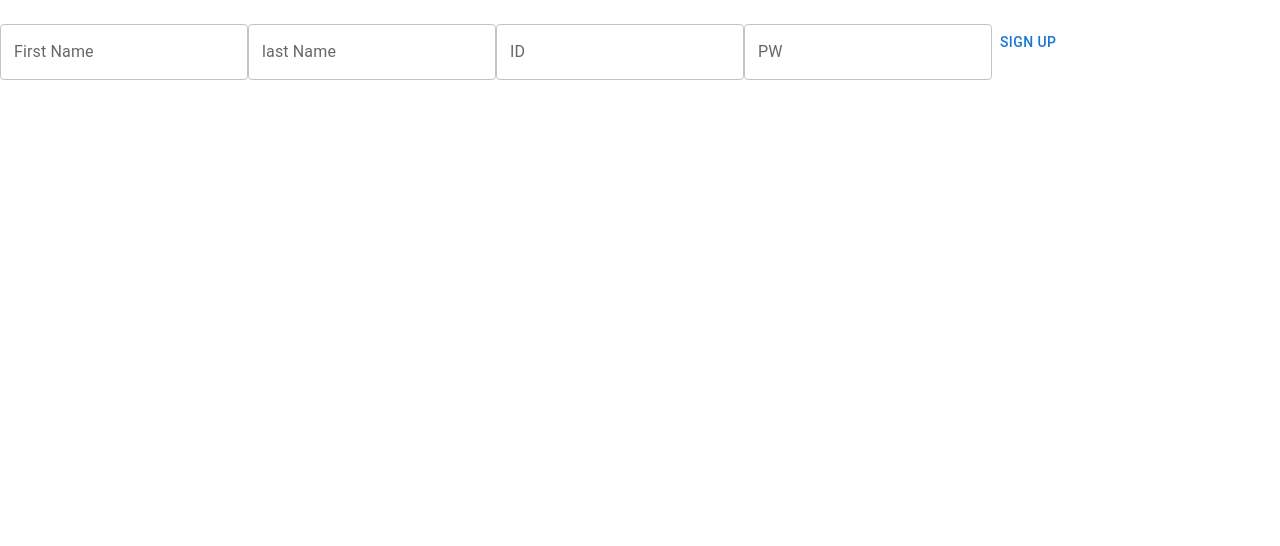
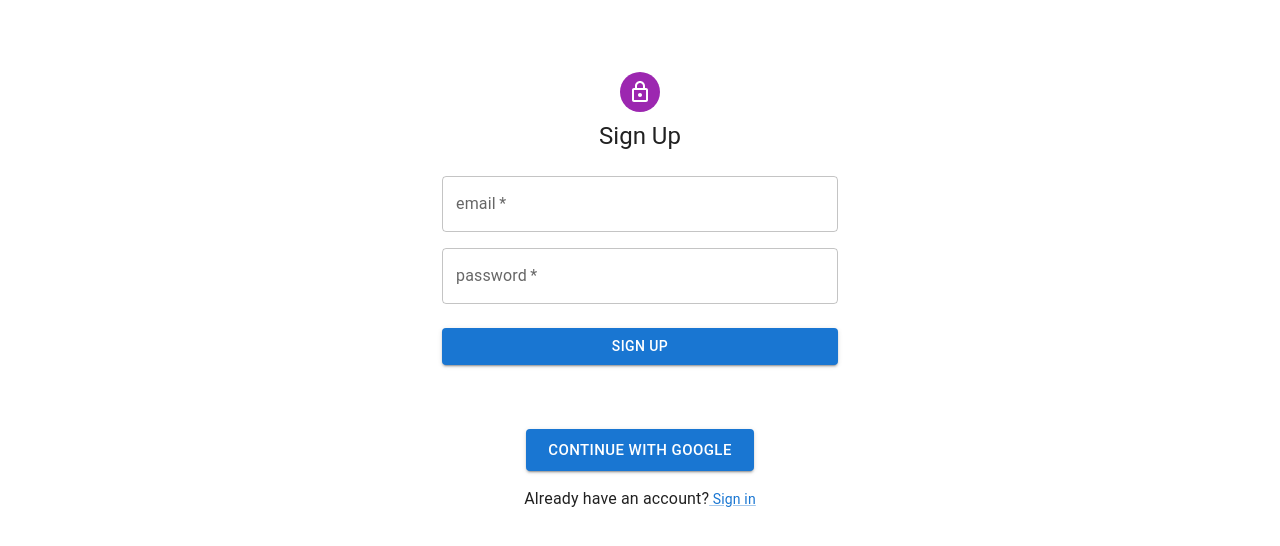
Before and after one commit to CS350-team6/elearning-platform-front, a Next.js app: page /register in a window 1280 px wide. Shown: the top 546 px of the page. Built offline with nearby package versions, Linux system fonts and the light colour scheme.

Commit message:
login, register ui

```diff
--- a/src/app/login/display.tsx
+++ b/src/app/login/display.tsx
@@ -21,7 +21,7 @@ import { ConstructionOutlined } from '@mui/icons-material';
 
 const defaultTheme = createTheme();
 interface MyProps{
-  getData: (name: string, email: string) => Promise<boolean>;
+  getData: (name: string, email: string) => Promise<Object>;
 }
 
 export default function Main({getData}:MyProps) {
@@ -34,140 +34,75 @@ export default function Main({getData}:MyProps) {
     const handleSubmit = async (event: React.FormEvent<HTMLFormElement>) => {
       event.preventDefault();
 
+
+
       console.log("id : ", id)
       console.log("pw : ", pw)
 
-      const fetchedData = await fetchData();
-      if (fetchedData){
+      const fetchedData: object = await fetchData();
+
+      if (fetchedData.result){
+        // console.log(fetchedData.loginToken); ## loginToken을 redux에 저장.
         setID('');
         setPW('');
         router.push('/main')
       } else {
+        setID('');
+        setPW('');
         setErrorMessage('Invalid ID or password');
         return;
       }
 
-
-
     };
 
-    async function fetchData() {
+    async function fetchData(): Promise<object> {
       const data_ = await getData(id, pw);
       return data_;
     }
 
   return (
+
+    <ThemeProvider theme={defaultTheme}>
+      <Container component="main" maxWidth="xs">
+        <CssBaseline />
+        <Box
+          sx={{
+            marginTop: 8,
+            display: 'flex',
+            flexDirection: 'column',
+            alignItems: 'center',
+          }}
+        >
+          <Avatar sx={{ m: 1, bgcolor: 'secondary.main' }}>
+            <LockOutlinedIcon />
+          </Avatar>
+          <Typography component="h1" variant="h5">
+            Sign in
+          </Typography>
           <Box component="form" noValidate onSubmit={handleSubmit} sx={{ mt: 3 }}>
-      <TextField id="ID" label="ID" name="ID"
+            <TextField id="ID" label="email" name="ID" margin='normal' required fullWidth
             value={id}  onChange={e => setID(e.target.value)} />
 
-      <TextField name="PW" label="PW" id="PW"
+            <TextField name="PW" label="password" id="PW" margin='normal' required fullWidth type="password"
               value={pw}  onChange={e => setPW(e.target.value)} />
 
-      <Button type="submit"> Login </Button>
-      <Link href="/pwReset" variant="body2">
+            <Button type="submit" fullWidth variant='contained' sx={{ mt: 3, mb: 2 }}> Login </Button>
+            <div style={{ display: 'flex', justifyContent: 'space-between' }}>
+              <Link href="/pwReset" variant="body2" style={{ textAlign: 'left' }}>
                 Forgot password?
               </Link>
-      <Link href="/register" variant="body2">
+              <Link href="/register" variant="body2" style={{ textAlign: 'right' }}>
                 {"Don't have an account? Sign Up"}
               </Link>
+
+            </div>
+            <div style={{ width: '100%', textAlign: 'center' }}>
               {errorMessage && <Typography color="error">{errorMessage}</Typography>}
+            </div>
           </Box>
+        </Box>
+      </Container>
+    </ThemeProvider>
 
   )
 };
-
-//     <ThemeProvider theme={defaultTheme}>
-//       <Container component="main" maxWidth="xs">
-//         <CssBaseline />
-//         <Box
-//           sx={{
-//             marginTop: 8,
-//             display: 'flex',
-//             flexDirection: 'column',
-//             alignItems: 'center',
-//           }}
-//         >
-//           <Avatar sx={{ m: 1, bgcolor: 'secondary.main' }}>
-//             <LockOutlinedIcon />
-//           </Avatar>
-//           <Typography component="h1" variant="h5">
-//             Sign up
-//           </Typography>
-
-//           <Box component="form" noValidate onSubmit={handleSubmit} sx={{ mt: 3 }}>
-//             <Grid container spacing={2}>
-//               <Grid item xs={12} sm={6}>
-//                 <TextField
-//                   autoComplete="given-name"
-//                   name="firstName"
-//                   required
-//                   fullWidth
-//                   id="firstName"
-//                   label="First Name"
-//                   autoFocus
-//                 />
-//               </Grid>
-//               <Grid item xs={12} sm={6}>
-//                 <TextField
-//                   required
-//                   fullWidth
-//                   id="lastName"
-//                   label="Last Name"
-//                   name="lastName"
-//                   autoComplete="family-name"
-//                 />
-//               </Grid>
-//               <Grid item xs={12}>
-//                 <TextField
-//                   required
-//                   fullWidth
-//                   id="ID"
-//                   label="ID"
-//                   name="ID"
-//                   autoComplete="ID"
-//                   value={id}
-//                   onChange={e => setID(e.target.value)}
-//                 />
-//               </Grid>
-//               <Grid item xs={12}>
-//                 <TextField
-//                   required
-//                   fullWidth
-//                   name="PW"
-//                   label="PW"
-//                   type="PW"
-//                   id="PW"
-//                   autoComplete="new-PW"
-//                   value={pw}
-//                   onChange={e => setPW(e.target.value)}
-//                 />
-//               </Grid>
-//               <Grid item xs={12}>
-//                 <FormControlLabel
-//                   control={<Checkbox value="allowExtraEmails" color="primary" />}
-//                   label="I want to receive inspiration, marketing promotions and updates via email."
-//                 />
-//               </Grid>
-//             </Grid>
-//             <Button
-//               type="submit"
-//               fullWidth
-//               variant="contained"
-//               sx={{ mt: 3, mb: 2 }}
-//             >
-//               Sign Up
-//             </Button>
-//             <Grid container justifyContent="flex-end">
-//               <Grid item>
-//                 <Link href="#" variant="body2">
-//                   Already have an account? Sign in
-//                 </Link>
-//               </Grid>
-//             </Grid>
-//           </Box>
-//         </Box>
-//       </Container>
-//     </ThemeProvider>
-//   );
-// }
--- a/src/app/login/page.tsx
+++ b/src/app/login/page.tsx
@@ -3,24 +3,35 @@ import Main from './display';
 
 export default function Login() {
 
-  async function getData(id: string, pw: string): Promise<boolean> {
+  async function getData(id: string, pw: string): Promise<object> {
     "use server"
 
     try {
-
+      // response를 boolean 형태로 받아와서 return response으로 바꾸기.
       const response = await axios.post('http://localhost:8000/users', {
-        name: id,
-        email: pw,
+        userId: id,
+        userPw: pw,
       }, {
         headers: {
           'Content-Type': 'application/json',
         },
       });
-      return true;
+
+      console.log("login page : ", response.data);
+      return response.data;
 
     } catch (error) {
-      console.error(error); // 에러 발생 시 에러를 출력
-      return false;
+      console.error(error);
+      type MyObject = {
+        result: boolean,
+        error: string,
+
+      }
+      const errorMsg: MyObject = {
+        result : false,
+        error : "error"
+      }
+      return errorMsg;
     }
 
   }
--- a/src/app/pwReset/display.tsx
+++ b/src/app/pwReset/display.tsx
@@ -1,49 +1,93 @@
 "use client";
+
+import { useRouter } from 'next/navigation';
+
+import Avatar from '@mui/material/Avatar';
+import Button from '@mui/material/Button';
+import CssBaseline from '@mui/material/CssBaseline';
+import TextField from '@mui/material/TextField';
+import FormControlLabel from '@mui/material/FormControlLabel';
+import Checkbox from '@mui/material/Checkbox';
+import Link from '@mui/material/Link';
+import Grid from '@mui/material/Grid';
 import Box from '@mui/material/Box';
-import TextField from '@mui/material/TextField';
-import Button from '@mui/material/Button';
-import Link from '@mui/material/Link';
+import LockOutlinedIcon from '@mui/icons-material/LockOutlined';
+import Typography from '@mui/material/Typography';
+import Container from '@mui/material/Container';
+import { createTheme, ThemeProvider } from '@mui/material/styles';
+import { ConstructionOutlined } from '@mui/icons-material';
+
+const defaultTheme = createTheme();
 
 import React, { useEffect, useState } from 'react';
 
 
 interface MyProps{
-  getData: (name: string) => Promise<string>;
+  getData: (name: string) => Promise<boolean>;
 }
 export default function Main({getData}: MyProps) {
     const [id, setID] = useState('');
-
-    const handleEmailSubmit = (event: React.FormEvent<HTMLFormElement>) => {
+    const router = useRouter();
+    const [errorMessage, setErrorMessage] = useState('');
+    const handleEmailSubmit = async (event: React.FormEvent<HTMLFormElement>) => {
         event.preventDefault();
 
-        fetchData();
+        const fetchedData = await fetchData();
 
-        setID('');
+        if (fetchedData){
+            router.push('/main')
+        } else {
+            setErrorMessage('Invalid email');
+            return;
+        }
+
 
       };
 
-    async function fetchData() {
+    async function fetchData(){
         const data_ = await getData(id);
-        console.log("send.tsx : ", data_);
+        return data_;
+
     }
     return (
+        <ThemeProvider theme={defaultTheme}>
+            <Container component="main" maxWidth="xs">
+                <CssBaseline />
+                <Box
+                    sx={{
+                    marginTop: 8,
+                    display: 'flex',
+                    flexDirection: 'column',
+                    alignItems: 'center',
+                    }}
+                >
+                    <Avatar sx={{ m: 1, bgcolor: 'secondary.main' }}>
+                        <LockOutlinedIcon />
+                    </Avatar>
+                    <Typography component="h1" variant="h5">
+                        reset password
+                    </Typography>
+
                     <Box>
                         <Box component="form" noValidate onSubmit={handleEmailSubmit} sx={{ mt: 3 }}>
-                <TextField id="ID" label="ID" name="ID"
+                            <TextField id="ID" label="email" name="ID"  margin='normal' required fullWidth
                             value={id}  onChange={e => setID(e.target.value)} />
-                <Button type="submit"> get a new password </Button>
+                            <Button type="submit" fullWidth variant='contained' sx={{ mt: 3, mb: 2 }}> get a new password </Button>
+                        </Box>
+                        {errorMessage && <Typography color="error">{errorMessage}</Typography>}
                     </Box>
 
-            <Box component="form" noValidate onSubmit={handleEmailSubmit} sx={{ mt: 3 }}>
-                <Button type="submit"> send again! </Button>
+
+                    <Box component="form" noValidate onSubmit={handleEmailSubmit} >
+                        <Button type="submit" fullWidth  sx={{ mt: 3, mb: 2 }}> send again </Button>
                     </Box>
-            <Link href="/login" variant="body2">
+                    <Link href="/login" variant="body2" style={{ textAlign: 'right' }}>
                         go to login
                     </Link>
 
-
                 </Box>
-
+            </Container>
+        </ThemeProvider>
 
       )
 }
--- a/src/app/pwReset/page.tsx
+++ b/src/app/pwReset/page.tsx
@@ -2,33 +2,31 @@ import Main from './display';
 import axios from 'axios';
 
 export default async function pwReset(){
-  async function getData(id: string): Promise<string> {
+  async function getData(email: string): Promise<boolean> {
     "use server"
 
     try {
 
       const response = await axios.post('http://localhost:8000/users', {
-        name: id,
-        email: '',
+        email: email,
       }, {
         headers: {
           'Content-Type': 'application/json',
         },
       });
       console.log("res : ",response.data);
-      return "send email"
+      return response.data.result
 
     } catch (error) {
       console.error(error); // 에러 발생 시 에러를 출력
 
     }
-    return "send fail";
+    return false;
   }
 
     return (
       <div>
         <Main getData={getData}/>
-        Here Display for pwreset
       </div>
     )
   }
--- a/src/app/register/display.tsx
+++ b/src/app/register/display.tsx
@@ -21,7 +21,7 @@ import { ConstructionOutlined } from '@mui/icons-material';
 
 const defaultTheme = createTheme();
 interface MyProps{
-  getData: (name: string, email: string) => Promise<string>;
+  getData: (name: string, email: string) => Promise<boolean>;
 }
 
 export default function Main({getData}:MyProps) {
@@ -33,13 +33,21 @@ export default function Main({getData}:MyProps) {
     const lastNameFieldRef = useRef<HTMLInputElement>(null);
     const firstNameFieldRef = useRef<HTMLInputElement>(null);
 
+    const [firstName, setFirstName] = useState('');
+    const [lastName, setLastName] = useState('');
     const [id, setID] = useState('');
     const [pw, setPW] = useState('');
-    const [lastName, setLastName] = useState('');
-    const [firstName, setFirstName] = useState('');
+
+
     const [data, setData] = useState<number>(1);
 
     const [errorMessage, setErrorMessage] = useState('');
+
+    const handleWithGoogleSubmit = async(event: React.FormEvent<HTMLFormElement>) => {
+
+      event.preventDefault();
+      router.push('/main')
+    }
 
     const handleSubmit = async (event: React.FormEvent<HTMLFormElement>) => {
       event.preventDefault();
@@ -80,7 +88,12 @@ export default function Main({getData}:MyProps) {
         router.push('/login')
 
       } else {
+        setID('');
+        setPW('');
+        setFirstName('');
+        setLastName('');
         setErrorMessage('Invalid ID or password');
+
         return;
       }
 
@@ -94,24 +107,61 @@ export default function Main({getData}:MyProps) {
     }
 
   return (
-    <Box component="form" noValidate onSubmit={handleSubmit} sx={{ mt: 3 }}>
-      <TextField name="firstName" id="firstName" label="First Name"
-      value={firstName} inputRef={firstNameFieldRef}  onChange={e => setFirstName(e.target.value)}/>
 
-      <TextField name="lastName" id="lastName" label="last Name"
-      value={lastName} inputRef={lastNameFieldRef} onChange={e => setLastName(e.target.value)}/>
+    <ThemeProvider theme={defaultTheme}>
+      <Container component="main" maxWidth="xs">
+        <CssBaseline />
+        <Box
+            sx={{
+              marginTop: 8,
+              display: 'flex',
+              flexDirection: 'column',
+              alignItems: 'center',
+            }}
+        >
+          <Avatar sx={{ m: 1, bgcolor: 'secondary.main' }}>
+            <LockOutlinedIcon />
+          </Avatar>
+          <Typography component="h1" variant="h5">
+            Sign Up
+          </Typography>
+          <Box component="form" noValidate onSubmit={handleSubmit} sx={{ mt: 3 }}>
+            <Grid container spacing={2}>
+
+              <Grid item xs={12}>
+                <TextField id="ID" label="email" name="ID" required fullWidth
+                value={id} inputRef={idFieldRef}  onChange={e => setID(e.target.value)} />
+              </Grid>
+              <Grid item xs={12}>
+                <TextField name="PW" label="password" id="PW" required fullWidth type="password"
+                value={pw} inputRef={pwFieldRef}  onChange={e => setPW(e.target.value)} />
+              </Grid>
+            </Grid>
+            <Button type="submit" fullWidth variant="contained" sx={{ mt: 3, mb: 2 }}> Sign Up </Button>
+
+            { errorMessage &&
+              <Typography color="error">
+                {errorMessage}
+
+              </Typography>
+            }
 
 
-      <TextField id="ID" label="ID" name="ID"
-      value={id} inputRef={idFieldRef}  onChange={e => setID(e.target.value)} />
+          </Box>
+          <Box component="form" noValidate onSubmit={handleWithGoogleSubmit} sx={{ mt: 3 }}>
+            <Button type="submit" fullWidth variant="contained" size="large" sx={{ mt: 3, mb: 2 }}> Continue with Google </Button>
+          </Box>
 
-      <TextField name="PW" label="PW" id="PW"
-      value={pw} inputRef={pwFieldRef}  onChange={e => setPW(e.target.value)} />
 
-      <Button type="submit"> Sign Up </Button>
+          <div text-color='gray'>
+            Already have an account?
+            <Link href="/login" variant="body2"> Sign in </Link>
+          </div>
 
-      {errorMessage && <Typography color="error">{errorMessage}</Typography>}
-    </Box>
+
+      </Box>
+    </Container>
+  </ThemeProvider>
   )
 };
 
--- a/src/app/register/page.tsx
+++ b/src/app/register/page.tsx
@@ -3,26 +3,29 @@ import Main from './display';
 
 export default function Register() {
 
-  async function getData(id: string, pw: string): Promise<string> {
+  async function getData(id: string, pw: string): Promise<boolean> {
     "use server"
 
     try {
-
+      // response는 json 형식으로 response = { result : <boolean>, type: <number>} type : 0->success 1->id 2->pw
       const response = await axios.post('http://localhost:8000/users', {
-        name: id,
-        email: pw,
+        userId: id,
+        userPw: pw,
       }, {
         headers: {
           'Content-Type': 'application/json',
         },
       });
-      return "register succes";
+
+      // response를 json parse를 통해서 response result를 추출하기
+
+      return response.data.result;
 
     } catch (error) {
-      console.error(error); // 에러 발생 시 에러를 출력
+      console.error(error);
 
     }
-    return "register fail";
+    return false;
   }
 
   return (
--- a/src/redux/store.ts
+++ b/src/redux/store.ts
@@ -29,7 +29,7 @@ export const store = configureStore({
     reducer: persistedReducer,
     devTools: process.env.NODE_ENV !== "production",
     middleware: (getDefaultMiddleware) =>
-        getDefaultMiddleware({}).concat([userApi.middleware]),
+        getDefaultMiddleware({serializableCheck: false}).concat([userApi.middleware]),
 });
 
 export const persistor = persistStore(store);
```
Also changed, not shown: src/redux/services/registerApi.ts (deleted, +0 -30 lines). Lines whose indentation alone changed are shown as unchanged.
